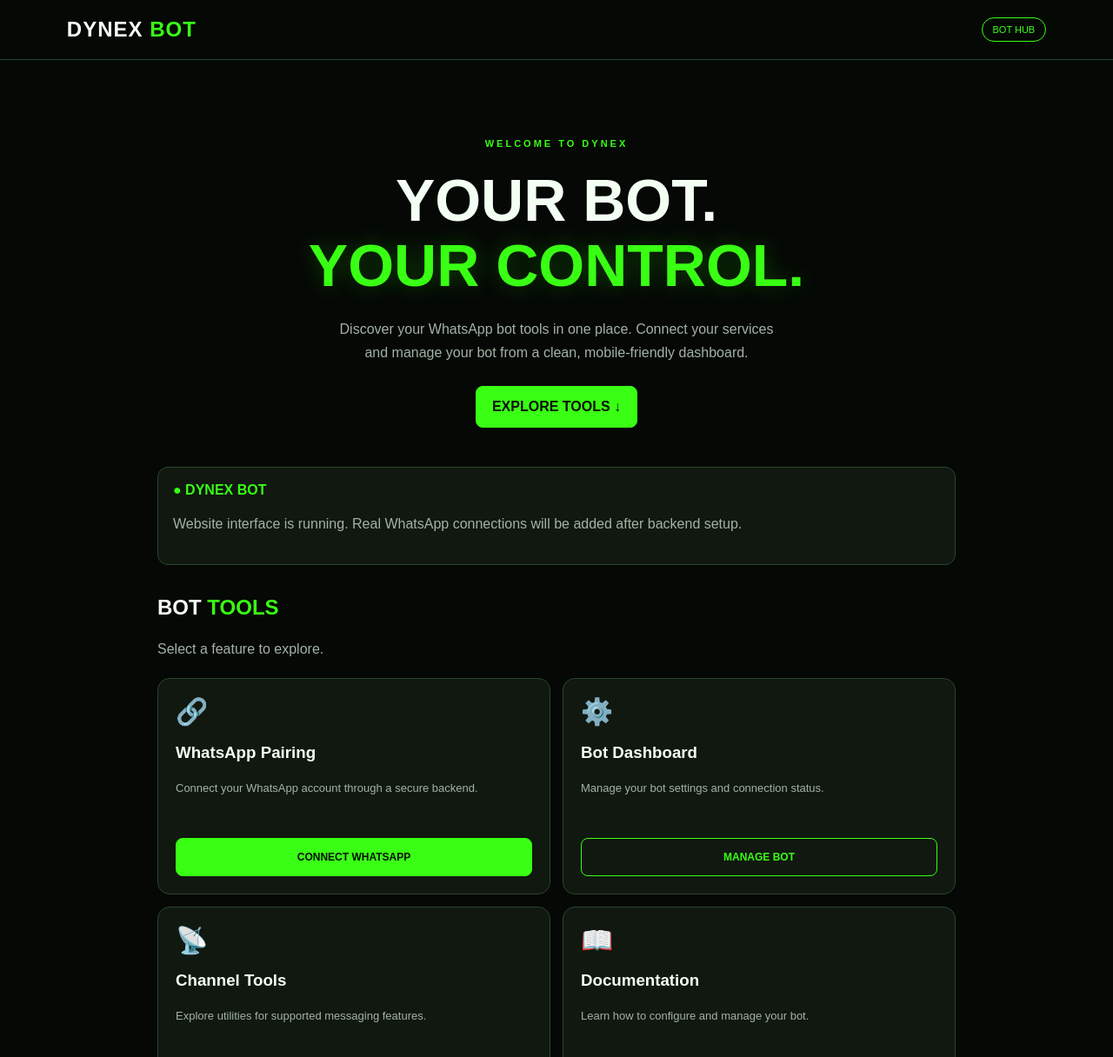
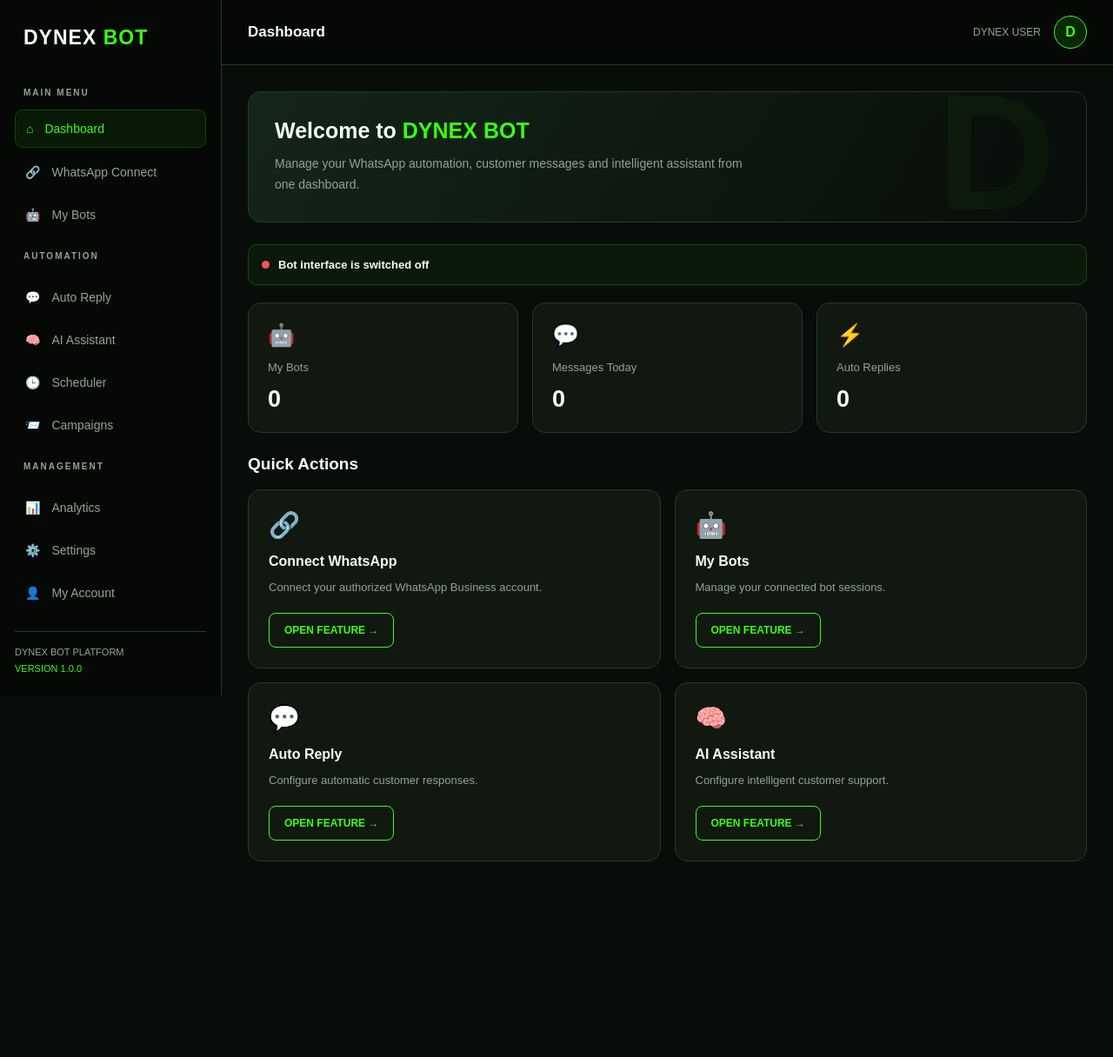
Before and after one commit to greatestpower540-rgb/-DYNEX-BOT, a plain HTML site: page index.html in a window 1280 px wide. Shown: the top 1216 px of the page at 87% size. After the commit the page ends 1021 px from the top, so only its background shows below. Drawn offline with Linux system fonts and the light colour scheme.

Commit message:
Update index.html

```diff
--- a/index.html
+++ b/index.html
@@ -5,295 +5,142 @@
   <meta charset="UTF-8">
   <meta name="viewport" content="width=device-width, initial-scale=1.0">
   <meta name="theme-color" content="#050805">
-  <title>DYNEX BOT</title>
 
-  <style>
-    :root {
-      --black: #050805;
-      --panel: #101810;
-      --green: #39ff14;
-      --white: #f4fff4;
-      --muted: #a3b3a3;
-      --border: #29472c;
-    }
+  <title>DYNEX BOT - Automation Dashboard</title>
 
-    * { box-sizing: border-box; }
+  <meta name="description" content="DYNEX BOT WhatsApp automation platform.">
 
-    body {
-      margin: 0;
-      background: var(--black);
-      color: var(--white);
-      font-family: Arial, sans-serif;
-    }
-
-    header {
-      display: flex;
-      justify-content: space-between;
-      align-items: center;
-      padding: 20px 6%;
-      border-bottom: 1px solid var(--border);
-    }
-
-    .logo {
-      font-size: 24px;
-      font-weight: 900;
-      letter-spacing: 1px;
-    }
-
-    .logo span, .green { color: var(--green); }
-
-    .label {
-      color: var(--green);
-      border: 1px solid var(--green);
-      border-radius: 20px;
-      padding: 7px 12px;
-      font-size: 11px;
-    }
-
-    main {
-      width: 100%;
-      max-width: 950px;
-      margin: auto;
-      padding: 25px 16px;
-    }
-
-    .hero {
-      text-align: center;
-      padding: 65px 5px 45px;
-    }
-
-    .eyebrow {
-      color: var(--green);
-      letter-spacing: 3px;
-      font-size: 11px;
-      font-weight: bold;
-    }
-
-    h1 {
-      font-size: clamp(40px, 9vw, 68px);
-      line-height: 1.1;
-      margin: 22px 0;
-    }
-
-    h1 span {
-      color: var(--green);
-      text-shadow: 0 0 25px #39ff1440;
-    }
-
-    p {
-      color: var(--muted);
-      line-height: 1.7;
-    }
-
-    .hero p {
-      max-width: 520px;
-      margin: 0 auto 25px;
-    }
-
-    .button {
-      display: inline-block;
-      padding: 14px 18px;
-      border-radius: 8px;
-      background: var(--green);
-      border: 1px solid var(--green);
-      color: #061006;
-      font-weight: bold;
-      text-decoration: none;
-      cursor: pointer;
-    }
-
-    .button.secondary {
-      color: var(--green);
-      background: transparent;
-    }
-
-    .status {
-      padding: 17px;
-      margin-bottom: 35px;
-      border: 1px solid var(--border);
-      border-radius: 12px;
-      background: var(--panel);
-    }
-
-    .status strong { color: var(--green); }
-
-    .section-heading { margin-bottom: 20px; }
-
-    .grid {
-      display: grid;
-      grid-template-columns: repeat(2, minmax(0, 1fr));
-      gap: 14px;
-    }
-
-    .card {
-      padding: 20px;
-      border: 1px solid var(--border);
-      border-radius: 14px;
-      background: var(--panel);
-    }
-
-    .card:hover { border-color: var(--green); }
-
-    .icon {
-      font-size: 30px;
-      margin-bottom: 12px;
-    }
-
-    .card p {
-      font-size: 13px;
-      min-height: 55px;
-    }
-
-    .card .button {
-      width: 100%;
-      font-size: 12px;
-    }
-
-    #message {
-      display: none;
-      padding: 18px;
-      margin-top: 20px;
-      border: 1px solid var(--green);
-      border-radius: 10px;
-      line-height: 1.6;
-    }
-
-    .about {
-      margin-top: 35px;
-      padding: 23px;
-      border: 1px solid var(--border);
-      border-radius: 14px;
-      background: var(--panel);
-    }
-
-    footer {
-      padding: 28px 15px;
-      margin-top: 35px;
-      border-top: 1px solid var(--border);
-      text-align: center;
-      color: var(--muted);
-      font-size: 12px;
-      line-height: 1.9;
-    }
-
-    @media (max-width: 420px) {
-      header { padding: 16px 12px; }
-      .logo { font-size: 20px; }
-      main { padding: 20px 12px; }
-      .grid { gap: 10px; }
-      .card { padding: 13px; }
-      .card h3 { font-size: 15px; }
-      .card p { font-size: 12px; }
-    }
-  </style>
+  <link rel="stylesheet" href="css/style.css">
 </head>
 
 <body>
-  <header>
-    <div class="logo">DYNEX <span>BOT</span></div>
-    <div class="label">BOT HUB</div>
-  </header>
 
-  <main>
-    <section class="hero">
-      <div class="eyebrow">WELCOME TO DYNEX</div>
-      <h1>YOUR BOT.<br><span>YOUR CONTROL.</span></h1>
-      <p>
-        Discover your WhatsApp bot tools in one place.
-        Connect your services and manage your bot from
-        a clean, mobile-friendly dashboard.
-      </p>
-      <a class="button" href="#tools">EXPLORE TOOLS ↓</a>
-    </section>
+<div class="app">
 
-    <div class="status">
-      <strong>● DYNEX BOT</strong>
-      <p>
-        Website interface is running. Real WhatsApp
-        connections will be added after backend setup.
-      </p>
+  <!-- SIDEBAR -->
+
+  <aside class="sidebar">
+
+    <div class="logo">
+      DYNEX <span>BOT</span>
     </div>
 
-    <section id="tools">
-      <div class="section-heading">
-        <h2>BOT <span class="green">TOOLS</span></h2>
-        <p>Select a feature to explore.</p>
+    <div class="sidebar-label">MAIN MENU</div>
+
+    <nav class="nav-menu">
+
+      <a href="#dashboard" class="nav-link active" data-page="dashboard">
+        <span>⌂</span> Dashboard
+      </a>
+
+      <a href="#connect" class="nav-link" data-page="connect">
+        <span>🔗</span> WhatsApp Connect
+      </a>
+
+      <a href="#bots" class="nav-link" data-page="bots">
+        <span>🤖</span> My Bots
+      </a>
+
+      <div class="sidebar-label">AUTOMATION</div>
+
+      <a href="#auto-reply" class="nav-link" data-page="autoReply">
+        <span>💬</span> Auto Reply
+      </a>
+
+      <a href="#ai" class="nav-link" data-page="ai">
+        <span>🧠</span> AI Assistant
+      </a>
+
+      <a href="#scheduler" class="nav-link" data-page="scheduler">
+        <span>🕒</span> Scheduler
+      </a>
+
+      <a href="#campaigns" class="nav-link" data-page="campaigns">
+        <span>📨</span> Campaigns
+      </a>
+
+      <div class="sidebar-label">MANAGEMENT</div>
+
+      <a href="#analytics" class="nav-link" data-page="analytics">
+        <span>📊</span> Analytics
+      </a>
+
+      <a href="#settings" class="nav-link" data-page="settings">
+        <span>⚙️</span> Settings
+      </a>
+
+      <a href="#account" class="nav-link" data-page="account">
+        <span>👤</span> My Account
+      </a>
+
+    </nav>
+
+    <div class="sidebar-bottom">
+      <div style="border-top:1px solid var(--border);padding-top:17px">
+        <p style="font-size:11px;color:var(--muted)">
+          DYNEX BOT PLATFORM
+        </p>
+        <p style="font-size:11px;color:var(--green);margin-top:7px">
+          VERSION 1.0.0
+        </p>
+      </div>
+    </div>
+
+  </aside>
+
+  <!-- MAIN CONTENT -->
+
+  <div class="main-content">
+
+    <header class="topbar">
+
+      <div style="display:flex;align-items:center;gap:15px">
+
+        <button class="menu-toggle" id="menuToggle">
+          ☰
+        </button>
+
+        <div class="topbar-title" id="pageTitle">
+          Dashboard
+        </div>
+
       </div>
 
-      <div class="grid">
-        <article class="card">
-          <div class="icon">🔗</div>
-          <h3>WhatsApp Pairing</h3>
-          <p>Connect your WhatsApp account through a secure backend.</p>
-          <button class="button" onclick="showMessage('Pairing will be enabled after the backend is connected.')">
-            CONNECT WHATSAPP
-          </button>
-        </article>
+      <div class="topbar-right">
 
-        <article class="card">
-          <div class="icon">⚙️</div>
-          <h3>Bot Dashboard</h3>
-          <p>Manage your bot settings and connection status.</p>
-          <button class="button secondary" onclick="showMessage('Bot management will be available after backend setup.')">
-            MANAGE BOT
-          </button>
-        </article>
+        <span style="font-size:12px;color:var(--muted)">
+          DYNEX USER
+        </span>
 
-        <article class="card">
-          <div class="icon">📡</div>
-          <h3>Channel Tools</h3>
-          <p>Explore utilities for supported messaging features.</p>
-          <button class="button secondary" onclick="showMessage('Channel tools are planned for a future update.')">
-            EXPLORE
-          </button>
-        </article>
+        <div class="user-avatar">D</div>
 
-        <article class="card">
-          <div class="icon">📖</div>
-          <h3>Documentation</h3>
-          <p>Learn how to configure and manage your bot.</p>
-          <button class="button secondary" onclick="showMessage('Documentation will be added as features are developed.')">
-            LEARN MORE
-          </button>
-        </article>
       </div>
 
-      <div id="message" role="status" aria-live="polite">
-        <p id="messageText"></p>
-        <button class="button secondary" onclick="hideMessage()">CLOSE</button>
-      </div>
-    </section>
+    </header>
 
-    <section class="about">
-      <div class="eyebrow">ABOUT DYNEX</div>
-      <h2>Built for your next idea.</h2>
-      <p>
-        DYNEX BOT is an independent bot dashboard project.
-        Accounts, bot sessions and real pairing features
-        require a secure backend.
-      </p>
-    </section>
-  </main>
+    <!-- DYNAMIC PAGE CONTENT -->
 
-  <footer>
-    <strong>DYNEX <span class="green">BOT</span></strong><br>
-    Independent community project.<br>
-    Only connect accounts you own or have permission to use.
-    <br>© <span id="year"></span> DYNEX BOT
-  </footer>
+    <main class="page-content" id="pageContent">
 
-  <script>
-    document.getElementById("year").textContent =
-      new Date().getFullYear();
+      <section class="welcome-banner">
+        <h2>Welcome to <span class="green">DYNEX BOT</span></h2>
+        <p>Your WhatsApp automation dashboard is loading...</p>
+      </section>
 
-    function showMessage(message) {
-      document.getElementById("messageText").textContent = message;
-      document.getElementById("message").style.display = "block";
-    }
+    </main>
 
-    function hideMessage() {
-      document.getElementById("message").style.display = "none";
-    }
-  </script>
+  </div>
+
+</div>
+
+<!-- NOTIFICATION -->
+
+<div class="toast" id="dynexToast" role="status" aria-live="polite"></div>
+
+<!-- JAVASCRIPT FILES -->
+
+<script src="js/dashboard.js"></script>
+<script src="js/app.js"></script>
+
 </body>
-  </html>
+</html>
```
